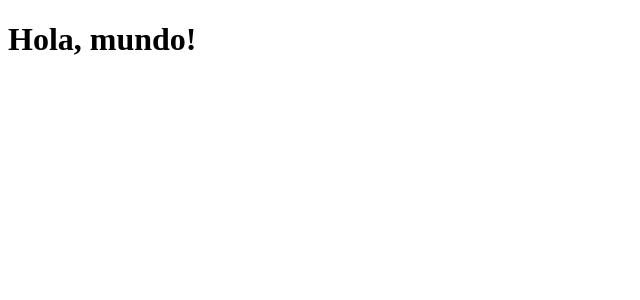
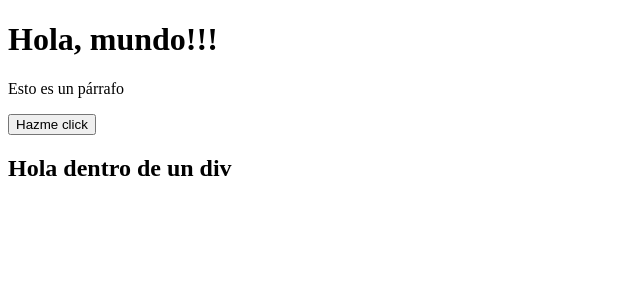
Before and after one commit to cristiancajiaos/react, a React (Vite) app in the folder 02-first-steps/: page / in a window 1280 px wide. Shown: the top 300 px of the page, without its empty margins (0-640 px from the left). Built offline with nearby package versions, Linux system fonts and the light colour scheme.

Commit message:
Creado primer componente

```diff
--- /dev/null
+++ b/02-first-steps/src/FirstStepsApp.tsx
@@ -0,0 +1,16 @@
+export function FirstStepsApp() {
+  return (
+    <>
+      <h1>Hola, mundo!!!</h1>
+      <p>Esto es un párrafo</p>
+
+      <button>
+        Hazme click
+      </button>
+
+      <div>
+        <h2>Hola dentro de un div</h2>
+      </div>
+    </>
+  );
+}
--- a/02-first-steps/src/main.tsx
+++ b/02-first-steps/src/main.tsx
@@ -1,8 +1,9 @@
 import { StrictMode } from 'react'
 import { createRoot } from 'react-dom/client'
+import { FirstStepsApp } from './FirstStepsApp'
 
 createRoot(document.getElementById('root')!).render(
   <StrictMode>
-    <h1>Hola, mundo!</h1>
+    <FirstStepsApp />
   </StrictMode>,
 )
```
